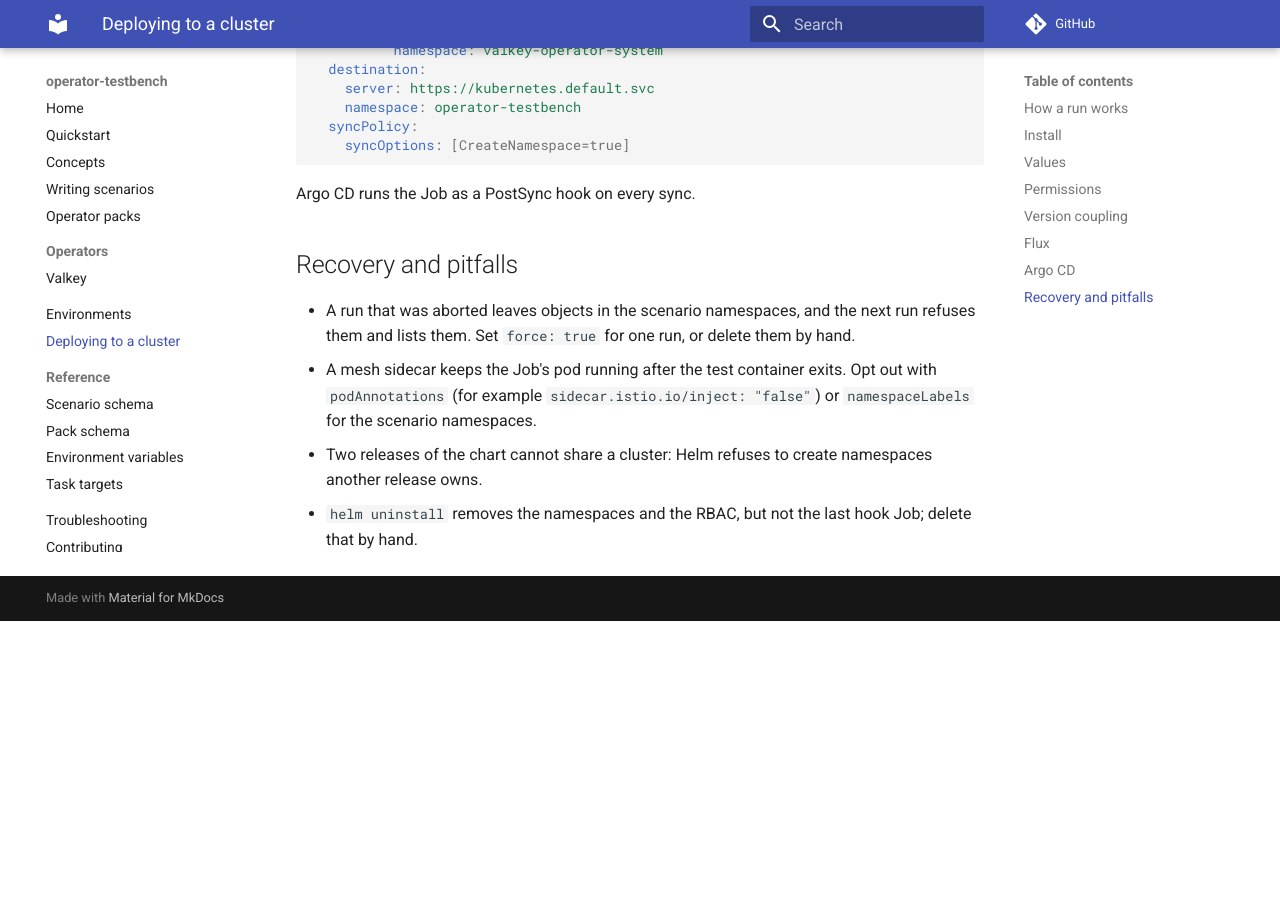
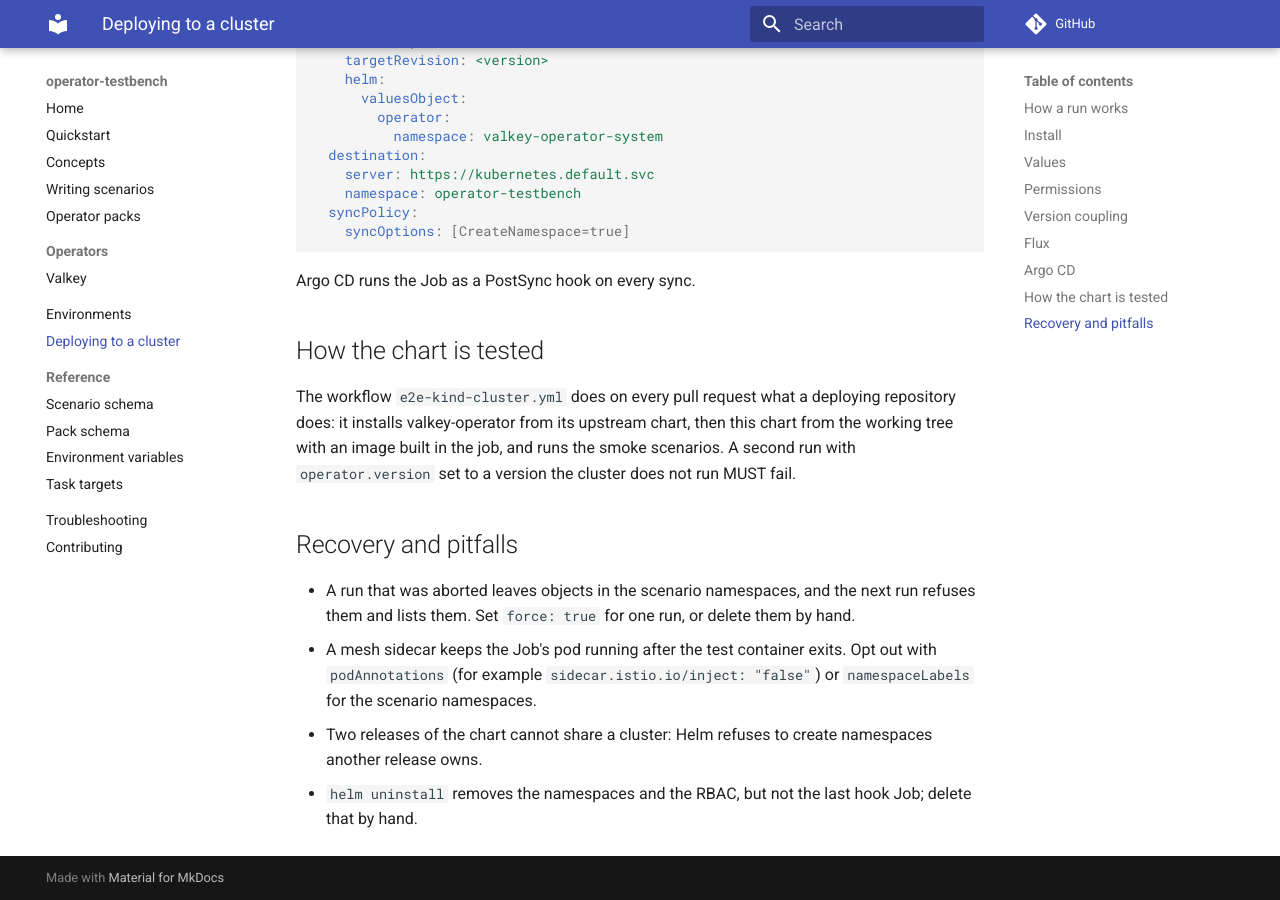
Before and after one commit to ydixken/operator-testbench, an MkDocs documentation site: the page built from docs/deploying.md, in a window 1280 px wide and 900 px high, scrolled down 3203 px. Built offline with MkDocs 1.6.1 and Material for MkDocs 9.7.7, drawn with Linux system fonts in a browser that asks for light colours; comment, search, counter and statistics services are not loaded; before the commit the page ends 3824 px from its top, so only the background shows below that; some of the changed text lies outside the part shown.

Commit message:
ci: cluster-mode kind job that deploys the image and the chart
e2e-kind-cluster installs valkey-operator from its upstream chart at the
versions the pack pins, builds the testbench image and loads it into kind,
and installs the chart from the working tree, which runs the smoke scenarios
in cluster mode. A helm upgrade with operator.version set to a version the
cluster does not run MUST fail, and its log must name the expected version.

The chart gains operator.version for TESTBENCH_OPERATOR_VERSION. The job is
not part of the merge gate.

```diff
--- a/docs/deploying.md
+++ b/docs/deploying.md
@@ -31,6 +31,7 @@ Helm waits for the hook, and its `--timeout` (default 5 minutes) MUST be longer
 | Value | Default | Meaning |
 |-------|---------|---------|
 | `operator.namespace` | required | The namespace the installed operator runs in. |
+| `operator.version` | the pack's | `TESTBENCH_OPERATOR_VERSION`: expect a patch release of the operator version the pack pins. |
 | `pack` | `valkey` | The pack under `operators/`. |
 | `image.repository`, `image.tag` | `ghcr.io/ydixken/operator-testbench`, the chart's appVersion | The testbench image. Keep the tag empty, so chart and image come from one release. |
 | `procs` | `1` | Ginkgo processes. Each process gets its own scenario namespaces. |
@@ -114,6 +115,11 @@ spec:
 
 Argo CD runs the Job as a PostSync hook on every sync.
 
+## How the chart is tested
+
+The workflow `e2e-kind-cluster.yml` does on every pull request what a deploying repository does: it installs valkey-operator from its upstream chart, then this chart from the working tree with an image built in the job, and runs the smoke scenarios.
+A second run with `operator.version` set to a version the cluster does not run MUST fail.
+
 ## Recovery and pitfalls
 
 - A run that was aborted leaves objects in the scenario namespaces, and the next run refuses them and lists them.
```
Also changed, not shown: AGENTS.md (+1 -0 lines), README.md (+1 -1 lines), tasks/todo.md (+4 -2 lines), 3 other files.
